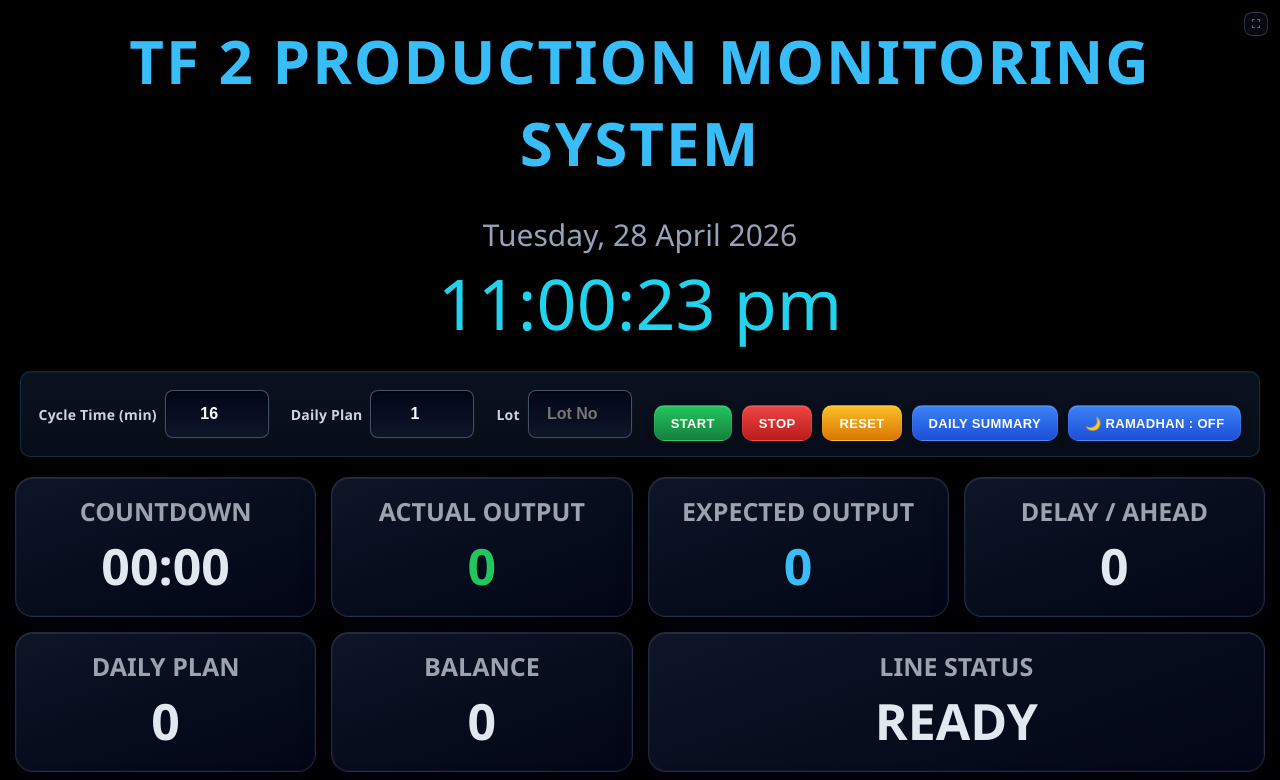
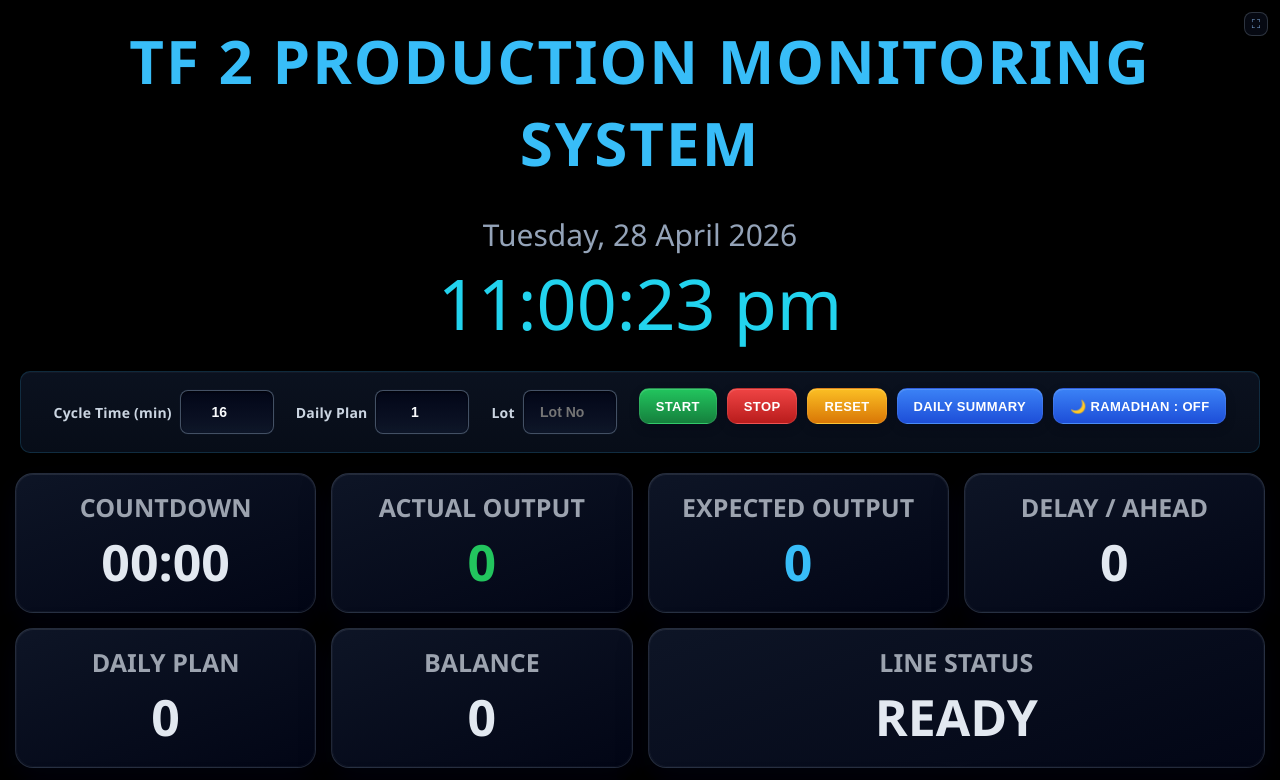
Before and after one commit to muhdsyhmi35-max/Smart-Production-main, a plain HTML site: page Smart-Production-main/index.html in a window 1280 px wide. Shown: the top 780 px of the page. Drawn offline with Linux system fonts and the light colour scheme; no server answers.

Commit message:
Refine control styles in style.css
- Centered alignment of control items for improved visual consistency.
- Adjusted input dimensions for better usability, reducing width and height.
- Updated button alignment to ensure consistent centering with input boxes.

```diff
--- a/Smart-Production-main/style.css
+++ b/Smart-Production-main/style.css
@@ -60,7 +60,7 @@ body{
 .controls{
   display:flex;
   justify-content:center;
-  align-items:end;
+  align-items:center;
   gap:14px;
   flex-wrap:wrap;
   padding:12px 16px;
@@ -177,9 +177,9 @@ th{
 
 .controls input{
   padding:6px 10px;
-  width:82px;
-  height:34px;
-  font-size:16px;
+  width:72px;
+  height:30px;
+  font-size:14px;
   font-weight:700;
   border-radius:8px;
   border:1px solid rgba(71,85,105,0.95);
@@ -201,8 +201,8 @@ th{
   align-items:center;
   gap:10px;
   flex-wrap:wrap;
-  /* Lift action buttons slightly to align with input boxes */
-  transform:translateY(-3px);
+  /* Lift action buttons to align center with input boxes */
+  transform:translateY(-6px);
 }
 
 .controls button{
```
